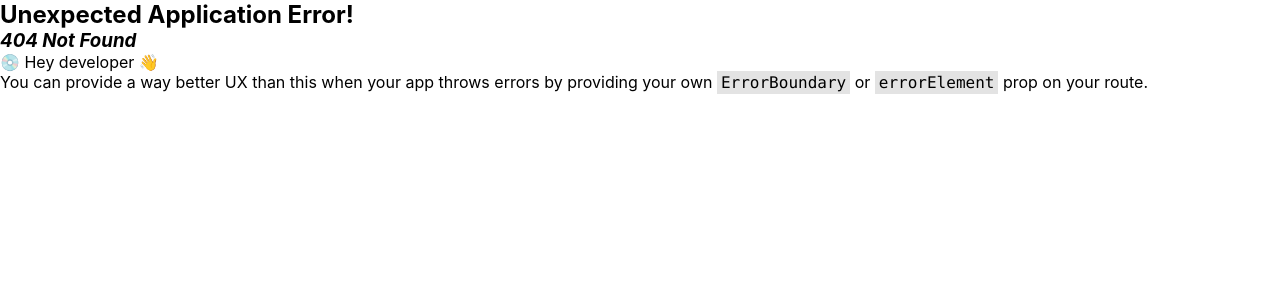
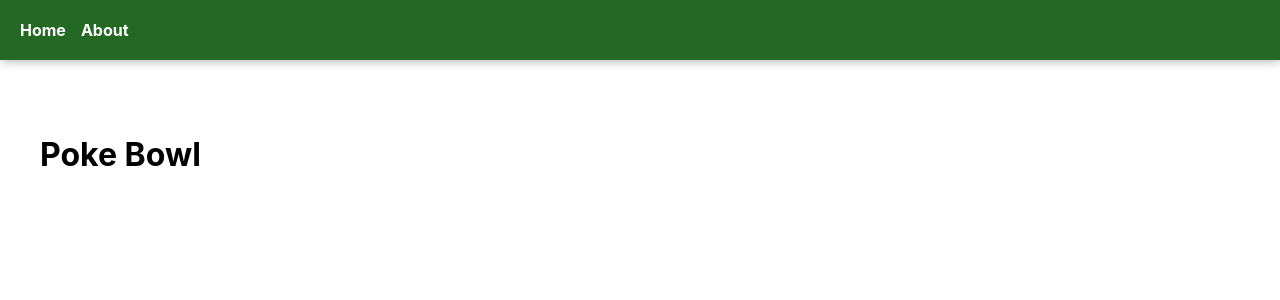
Before and after one commit to harblaith7/The-Modern-React-Udemy-Course, a React (Vite) app in the folder 04-recipe/: page /recipe/1 in a window 1280 px wide. Before the commit this address had no page. Shown: the top 300 px of the page. Built offline with nearby package versions, Linux system fonts and the light colour scheme.

Commit message:
7.8-dynamic-pages

```diff
--- a/04-recipe/src/main.jsx
+++ b/04-recipe/src/main.jsx
@@ -9,6 +9,7 @@ import {
 import App from "./App.jsx";
 import AboutPage from "./pages/AboutPage";
 import HomePage from "./pages/HomePage";
+import RecipePage from "./pages/RecipePage";
 import "./index.css";
 
 const router = createBrowserRouter(
@@ -16,6 +17,7 @@ const router = createBrowserRouter(
     <Route path="/" element={<App />}>
       <Route path="/" element={<HomePage />} />
       <Route path="/about" element={<AboutPage />} />
+      <Route path="/recipe/:id" element={<RecipePage />} />
     </Route>
   )
 );
--- /dev/null
+++ b/04-recipe/src/pages/RecipePage.jsx
@@ -0,0 +1,7 @@
+export default function RecipePage() {
+  return (
+    <div>
+      <h1>Poke Bowl</h1>
+    </div>
+  );
+}
```
